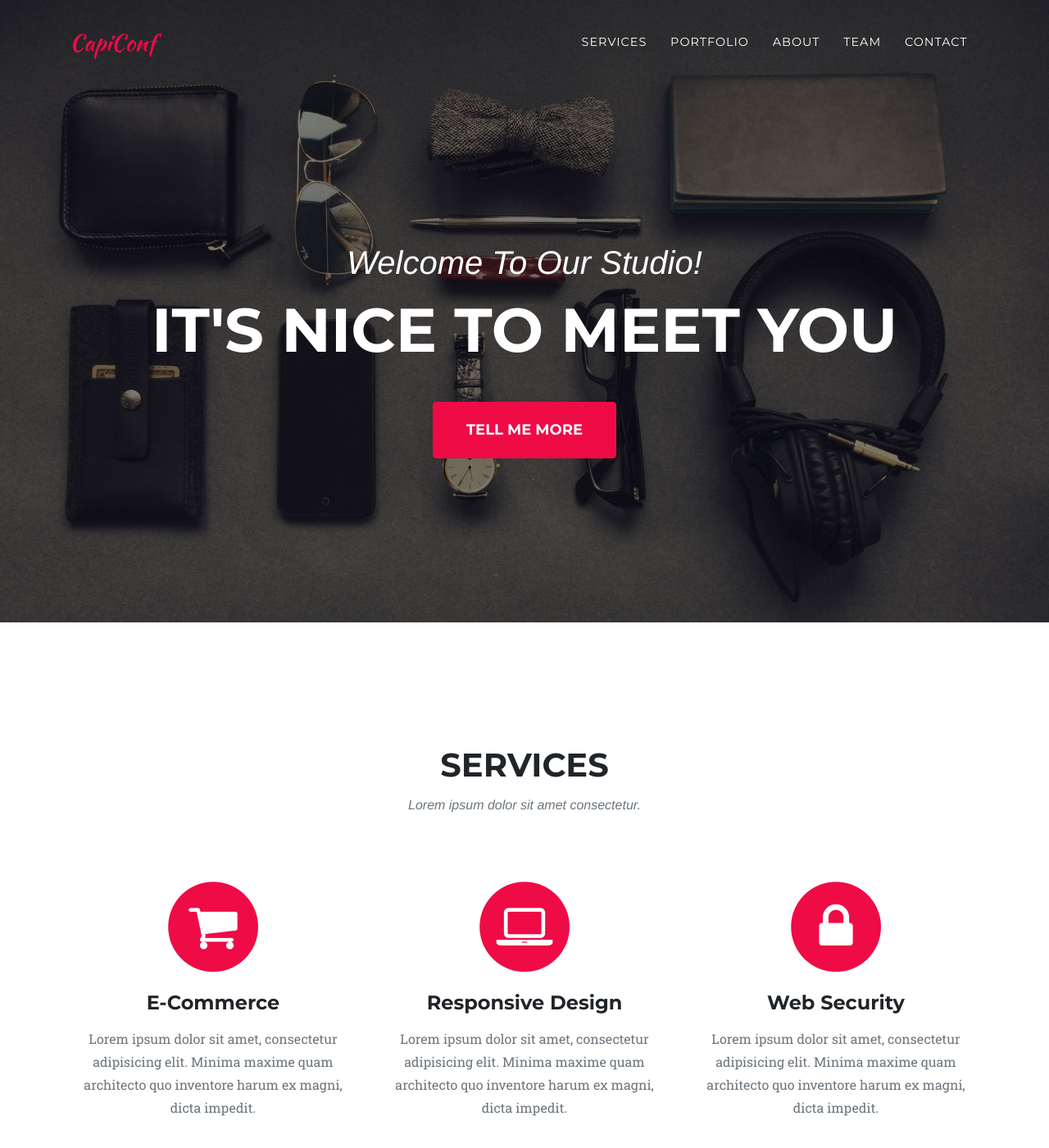
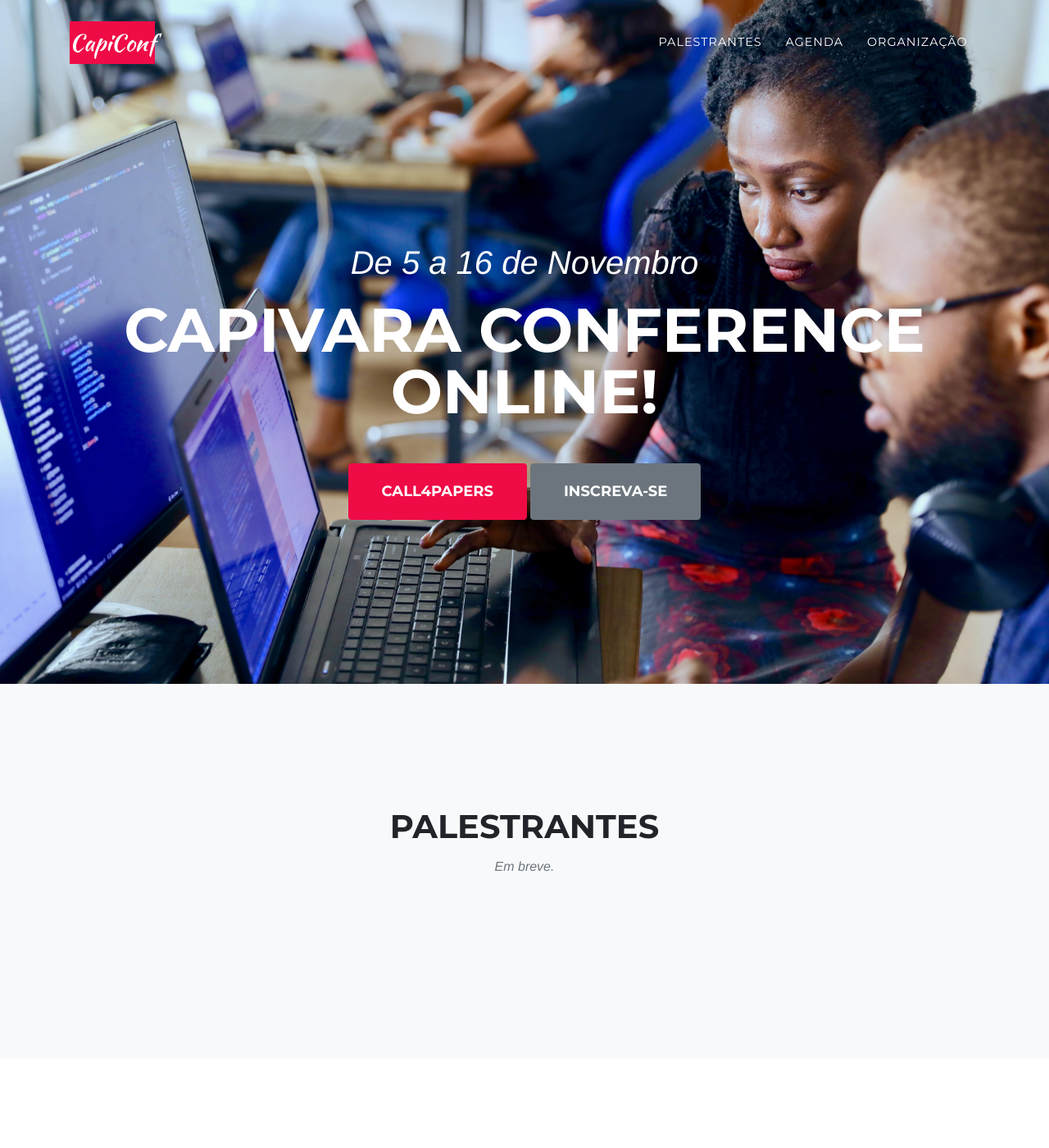
Before and after one commit to capivaracodes/online, a Jekyll site: the page built from index.md, in a window 1280 px wide and 1400 px high. Shown: the whole window at 82% size. Built offline with Jekyll 4.4.1, drawn with Linux system fonts in a browser that asks for light colours; some web fonts are replaced; some of the changed text lies outside the part shown.

```diff
--- a/_data/home.yml
+++ b/_data/home.yml
@@ -1,57 +1,54 @@
 intro:
-  lead-in: "Welcome To Our Studio!"
-  heading: It's Nice To Meet You
-  btn: Tell Me More
+  lead-in: "De 5 a 16 de Novembro"
+  heading: Capivara Conference Online!
+  btn: Call4Papers
+  btn2: Inscreva-se
 
-services:
-  heading: Services
-  subheading: Lorem ipsum dolor sit amet consectetur.
+speakers:
+  heading: Palestrantes
+  subheading: Em breve.
   service:
-    - icon: fa fa-shopping-cart
-      heading: E-Commerce
-      text: Lorem ipsum dolor sit amet, consectetur adipisicing elit. Minima maxime quam architecto quo inventore harum ex magni, dicta impedit.
-    - icon: fa fa-laptop
-      heading: Responsive Design
-      text: Lorem ipsum dolor sit amet, consectetur adipisicing elit. Minima maxime quam architecto quo inventore harum ex magni, dicta impedit.
-    - icon: fa fa-lock
-      heading: Web Security
-      text: Lorem ipsum dolor sit amet, consectetur adipisicing elit. Minima maxime quam architecto quo inventore harum ex magni, dicta impedit.
+#    - icon: fa fa-shopping-cart
+#      heading: E-Commerce
+#      text: Lorem ipsum dolor sit amet, consectetur adipisicing elit. Minima maxime quam architecto quo inventore harum ex magni, dicta impedit.
+#    - icon: fa fa-laptop
+#      heading: Responsive Design
+#      text: Lorem ipsum dolor sit amet, consectetur adipisicing elit. Minima maxime quam architecto quo inventore harum ex magni, dicta impedit.
+#    - icon: fa fa-lock
+#      heading: Web Security
+#      text: Lorem ipsum dolor sit amet, consectetur adipisicing elit. Minima maxime quam architecto quo inventore harum ex magni, dicta impedit.
 
-portfolio:
-  heading: Portfolio
-  subheading: Lorem ipsum dolor sit amet consectetur.
+agenda:
+  heading: Agenda
+  subheading: Em breve.
+  timeline:
+#    - image: img/about/1.jpg
+#      date: 2009-2011
+#      title: Our Humble Beginnings
+#      text: Lorem ipsum dolor sit amet, consectetur adipisicing elit. Sunt ut voluptatum eius sapiente, totam reiciendis temporibus qui quibusdam, recusandae sit vero unde, sed, incidunt et ea quo dolore laudantium consectetur!
+#    - image: img/about/2.jpg
+#      date: March 2011
+#      title: An Agency is Born
+#      text: Lorem ipsum dolor sit amet, consectetur adipisicing elit. Sunt ut voluptatum eius sapiente, totam reiciendis temporibus qui quibusdam, recusandae sit vero unde, sed, incidunt et ea quo dolore laudantium consectetur!
+#    - image: img/about/3.jpg
+#      date: December 2012
+#      title: Transition to Full Service
+#      text: Lorem ipsum dolor sit amet, consectetur adipisicing elit. Sunt ut voluptatum eius sapiente, totam reiciendis temporibus qui quibusdam, recusandae sit vero unde, sed, incidunt et ea quo dolore laudantium consectetur!
+#    - image: img/about/4.jpg
+#      date: July 2014
+#      title: Phase Two Expansion
+#      text: Lorem ipsum dolor sit amet, consectetur adipisicing elit. Sunt ut voluptatum eius sapiente, totam reiciendis temporibus qui quibusdam, recusandae sit vero unde, sed, incidunt et ea quo dolore laudantium consectetur!
+#
+#  end1: Be Part
+#  end2: Of Our
+#  end3: Story!
 
-about:
-  heading: About
-  subheading: Lorem ipsum dolor sit amet consectetur.
-  timeline:
-    - image: img/about/1.jpg
-      date: 2009-2011
-      title: Our Humble Beginnings
-      text: Lorem ipsum dolor sit amet, consectetur adipisicing elit. Sunt ut voluptatum eius sapiente, totam reiciendis temporibus qui quibusdam, recusandae sit vero unde, sed, incidunt et ea quo dolore laudantium consectetur!
-    - image: img/about/2.jpg
-      date: March 2011
-      title: An Agency is Born
-      text: Lorem ipsum dolor sit amet, consectetur adipisicing elit. Sunt ut voluptatum eius sapiente, totam reiciendis temporibus qui quibusdam, recusandae sit vero unde, sed, incidunt et ea quo dolore laudantium consectetur!
-    - image: img/about/3.jpg
-      date: December 2012
-      title: Transition to Full Service
-      text: Lorem ipsum dolor sit amet, consectetur adipisicing elit. Sunt ut voluptatum eius sapiente, totam reiciendis temporibus qui quibusdam, recusandae sit vero unde, sed, incidunt et ea quo dolore laudantium consectetur!
-    - image: img/about/4.jpg
-      date: July 2014
-      title: Phase Two Expansion
-      text: Lorem ipsum dolor sit amet, consectetur adipisicing elit. Sunt ut voluptatum eius sapiente, totam reiciendis temporibus qui quibusdam, recusandae sit vero unde, sed, incidunt et ea quo dolore laudantium consectetur!
-
-  end1: Be Part
-  end2: Of Our
-  end3: Story!
-
-team:
-  heading: Our Amazing Team
-  subheading: Lorem ipsum dolor sit amet consectetur.
+organization:
+  heading: Organização
+  subheading: Feito com muio <3 pelos organizadores da Capivara Coders em Curitiba
   members:
-    - name: Kay Garland
-      role: Lead Designer
+    - name: Bruno Scrok Brunoro
+      role: CTO Banco Maré
       img: img/team/1.jpg
       social-buttons:
         - icon: fa fa-twitter
@@ -61,8 +58,8 @@ team:
         - icon: fa fa-linkedin
           url: "#"
 
-    - name: Larry Parker
-      role: Lead Marketer
+    - name: Matheus Donizete
+      role: Web Developer
       img: img/team/2.jpg
       social-buttons:
         - icon: fa fa-twitter
@@ -72,8 +69,8 @@ team:
         - icon: fa fa-linkedin
           url: "#"
 
-    - name: Diana Pertersen
-      role: Lead Developer
+    - name: William S. Rodriguez
+      role: Microsoft MVP
       img: img/team/3.jpg
       social-buttons:
         - icon: fa fa-twitter
@@ -83,32 +80,4 @@ team:
         - icon: fa fa-linkedin
           url: "#"
 
-  text: Lorem ipsum dolor sit amet, consectetur adipisicing elit. Aut eaque, laboriosam veritatis, quos non quis ad perspiciatis, totam corporis ea, alias ut unde.
-
-clients:
-  - img: img/logos/envato.jpg
-    url: "#"
-  - img: img/logos/designmodo.jpg
-    url: "#"
-  - img: img/logos/themeforest.jpg
-    url: "#"
-  - img: img/logos/creative-market.jpg
-    url: "#"
-
-contact:
-  heading: Contact Us
-  subheading: Lorem ipsum dolor sit amet consectetur.
-  name: Your Name *
-  name-required: Please enter your name.
-  email: Your Email *
-  email-required: Please enter your email address.
-  phone: Your Phone *
-  phone-required: Please enter your phone number.
-  message: Your Message *
-  message-required: Please enter a message.
-  btn: Send Message
-
-  js-url: '././mail/contact_me.php'
-  js-success: 'Your message has been sent. '
-  js-error: 'Sorry " + firstName + ", it seems that my mail server is not responding. Please try again later!'
-  js-error-min: 'Sorry "+i+", it seems that my mail server is not responding. Please try again later!'
+  text: Temos como objetivo realizar encontros da comunidade e compartilhar conhecimento, sendo agnósticos de tecnologia, acreditando que todos tem algo a compartilhar.
--- a/_layouts/home.html
+++ b/_layouts/home.html
@@ -12,22 +12,23 @@ layout: default
         <div class="intro-text">
           <div class="intro-lead-in">{{ site.data.home.intro.lead-in }}</div>
           <div class="intro-heading text-uppercase">{{ site.data.home.intro.heading }}</div>
-          <a class="btn btn-primary btn-xl text-uppercase js-scroll-trigger" href="#services">{{ site.data.home.intro.btn }}</a>
+          <a class="btn btn-primary btn-xl text-uppercase js-scroll-trigger" href="#">{{ site.data.home.intro.btn }}</a>
+          <a class="btn btn-secondary btn-xl text-uppercase js-scroll-trigger" href="#">{{ site.data.home.intro.btn2 }}</a>
         </div>
       </div>
     </header>
 
-    <!-- Services -->
-    <section id="services">
+    <!-- speakers -->
+    <!--section id="speakers">
       <div class="container">
         <div class="row">
           <div class="col-lg-12 text-center">
-            <h2 class="section-heading text-uppercase">{{ site.data.home.services.heading }}</h2>
-            <h3 class="section-subheading text-muted">{{ site.data.home.services.subheading }}</h3>
+            <h2 class="section-heading text-uppercase">{{ site.data.home.speakers.heading }}</h2>
+            <h3 class="section-subheading text-muted">{{ site.data.home.speakers.subheading }}</h3>
           </div>
         </div>
         <div class="row text-center">
-          {%- for service in site.data.home.services.service -%}
+          {%- for service in site.data.home.speakers.service -%}
           {% assign ws = '' %}
           <div class="col-md-4">
             <span class="fa-stack fa-4x">
@@ -41,30 +42,30 @@ layout: default
         {% assign ws = '' %}
         </div>
       </div>
-    </section>
+    </section-->
 
-    <!-- Portfolio Grid -->
-    <section class="bg-light" id="portfolio">
+    <!-- speakers Grid -->
+    <section class="bg-light" id="speakers">
       <div class="container">
         <div class="row">
           <div class="col-lg-12 text-center">
-            <h2 class="section-heading text-uppercase">{{ site.data.home.portfolio.heading }}</h2>
-            <h3 class="section-subheading text-muted">{{ site.data.home.portfolio.subheading }}</h3>
+            <h2 class="section-heading text-uppercase">{{ site.data.home.speakers.heading }}</h2>
+            <h3 class="section-subheading text-muted">{{ site.data.home.speakers.subheading }}</h3>
           </div>
         </div>
-        <div class="row">
+        <!--div class="row">
           {%- for project in site.projects -%}
           {% assign ws = '' %}
-          <div class="col-md-4 col-sm-6 portfolio-item">
-            <a class="portfolio-link" data-toggle="modal" href="#portfolioModal{{ project.id | replace: '/projects/', '' }}">
-              <div class="portfolio-hover">
-                <div class="portfolio-hover-content">
+          <div class="col-md-4 col-sm-6 speakers-item">
+            <a class="speakers-link" data-toggle="modal" href="#speakersModal{{ project.id | replace: '/projects/', '' }}">
+              <div class="speakers-hover">
+                <div class="speakers-hover-content">
                   <i class="fa fa-plus fa-3x"></i>
                 </div>
               </div>
               <img class="img-fluid" src="{{ assets_path }}{{ project.thumbnail }}" alt="">
             </a>
-            <div class="portfolio-caption">
+            <div class="speakers-caption">
               <h4>{{ project.client }}</h4>
               <p class="text-muted">{{ project.category }}</p>
             </div>
@@ -72,22 +73,22 @@ layout: default
           {%- endfor -%}
         {% assign ws = '' %}
         </div>
-      </div>
+      </div-->
     </section>
 
     <!-- About -->
-    <section id="about">
+    <section id="agenda">
       <div class="container">
         <div class="row">
           <div class="col-lg-12 text-center">
-            <h2 class="section-heading text-uppercase">{{ site.data.home.about.heading }}</h2>
-            <h3 class="section-subheading text-muted">{{ site.data.home.about.subheading  }}</h3>
+            <h2 class="section-heading text-uppercase">{{ site.data.home.agenda.heading }}</h2>
+            <h3 class="section-subheading text-muted">{{ site.data.home.agenda.subheading  }}</h3>
           </div>
         </div>
         <div class="row">
           <div class="col-lg-12">
             <ul class="timeline">
-              {%- for time in site.data.home.about.timeline -%}
+              {%- for time in site.data.home.agenda.timeline -%}
               {% assign ws = '' %}
               <li{% cycle '', ' class="timeline-inverted"' %}>
                 <div class="timeline-image">
@@ -107,9 +108,9 @@ layout: default
               {% assign ws = '' %}
               <li class="timeline-inverted">
                 <div class="timeline-image">
-                  <h4>{{ site.data.home.about.end1 }}
-                    <br>{{ site.data.home.about.end2 }}
-                    <br>{{ site.data.home.about.end3 }}</h4>
+                  <h4>{{ site.data.home.agenda.end1 }}
+                    <br>{{ site.data.home.agenda.end2 }}
+                    <br>{{ site.data.home.agenda.end3 }}</h4>
                 </div>
               </li>
             </ul>
@@ -118,17 +119,17 @@ layout: default
       </div>
     </section>
 
-    <!-- Team -->
-    <section class="bg-light" id="team">
+    <!-- organization -->
+    <section class="bg-light" id="organization">
       <div class="container">
         <div class="row">
           <div class="col-lg-12 text-center">
-            <h2 class="section-heading text-uppercase">{{ site.data.home.team.heading }}</h2>
-            <h3 class="section-subheading text-muted">{{ site.data.home.team.subheading }}</h3>
+            <h2 class="section-heading text-uppercase">{{ site.data.home.organization.heading }}</h2>
+            <h3 class="section-subheading text-muted">{{ site.data.home.organization.subheading }}</h3>
           </div>
         </div>
         <div class="row">
-          {%- for member in site.data.home.team.members -%}
+          {%- for member in site.data.home.organization.members -%}
           {% assign ws = '' %}
           <div class="col-sm-4">
             <div class="team-member">
@@ -153,14 +154,14 @@ layout: default
         </div>
         <div class="row">
           <div class="col-lg-8 mx-auto text-center">
-            <p class="large text-muted">{{ site.data.home.team.text }}</p>
+            <p class="large text-muted">{{ site.data.home.organization.text }}</p>
           </div>
         </div>
       </div>
     </section>
 
-    <!-- Clients -->
-    <section class="py-5">
+    <!-- Clients
+    <section-- class="py-5">
       <div class="container">
         <div class="row">
           {%- for client in site.data.home.clients -%}
@@ -174,49 +175,4 @@ layout: default
         {% assign ws = '' %}
         </div>
       </div>
-    </section>
-
-    <!-- Contact -->
-    <section id="contact">
-      <div class="container">
-        <div class="row">
-          <div class="col-lg-12 text-center">
-            <h2 class="section-heading text-uppercase">{{ site.data.home.contact.heading }}</h2>
-            <h3 class="section-subheading text-muted">{{ site.data.home.contact.subheading }}</h3>
-          </div>
-        </div>
-        <div class="row">
-          <div class="col-lg-12">
-            <form id="contactForm" name="sentMessage" novalidate="novalidate">
-              <div class="row">
-                <div class="col-md-6">
-                  <div class="form-group">
-                    <input class="form-control" id="name" type="text" placeholder="{{ site.data.home.contact.name }}" required="required" data-validation-required-message="{{ site.data.home.contact.name-required }}">
-                    <p class="help-block text-danger"></p>
-                  </div>
-                  <div class="form-group">
-                    <input class="form-control" id="email" type="email" placeholder="{{ site.data.home.contact.email }}" required="required" data-validation-required-message="{{ site.data.home.contact.email-required }}">
-                    <p class="help-block text-danger"></p>
-                  </div>
-                  <div class="form-group">
-                    <input class="form-control" id="phone" type="tel" placeholder="{{ site.data.home.contact.phone }}" required="required" data-validation-required-message="{{ site.data.home.contact.phone-required }}">
-                    <p class="help-block text-danger"></p>
-                  </div>
-                </div>
-                <div class="col-md-6">
-                  <div class="form-group">
-                    <textarea class="form-control" id="message" placeholder="{{ site.data.home.contact.message }}" required="required" data-validation-required-message="{{ site.data.home.contact.message-required }}"></textarea>
-                    <p class="help-block text-danger"></p>
-                  </div>
-                </div>
-                <div class="clearfix"></div>
-                <div class="col-lg-12 text-center">
-                  <div id="success"></div>
-                  <button id="sendMessageButton" class="btn btn-primary btn-xl text-uppercase" type="submit">{{ site.data.home.contact.btn }}</button>
-                </div>
-              </div>
-            </form>
-          </div>
-        </div>
-      </div>
-    </section>
+    </section-->
--- a/_sass/_masthead.scss
+++ b/_sass/_masthead.scss
@@ -2,7 +2,7 @@
 header.masthead {
   text-align: center;
   color: white;
-  background-image: url('../img/header-bg.jpg');
+  background-image: url('../img/header-bg-people-min.jpg');
   background-repeat: no-repeat;
   background-attachment: scroll;
   background-position: center center;
--- a/_sass/_navbar.scss
+++ b/_sass/_navbar.scss
@@ -12,13 +12,13 @@
     @include heading-font;
   }
   .navbar-brand {
-    color: $primary;
+    background-color: $primary;
     @include script-font;
     &.active,
     &:active,
     &:focus,
     &:hover {
-      color: darken($primary, 10%);
+      color: darken(white, 10%);
     }
   }
   .navbar-nav {
```
Also changed, not shown: _data/default.yml (+9 -13 lines), _posts/2018-10-03-welcome-to-jekyll.markdown (deleted, +0 -25 lines), about.md (+1 -1 lines), assets/img/header-bg-people-min.jpg (added), 1 other file.
